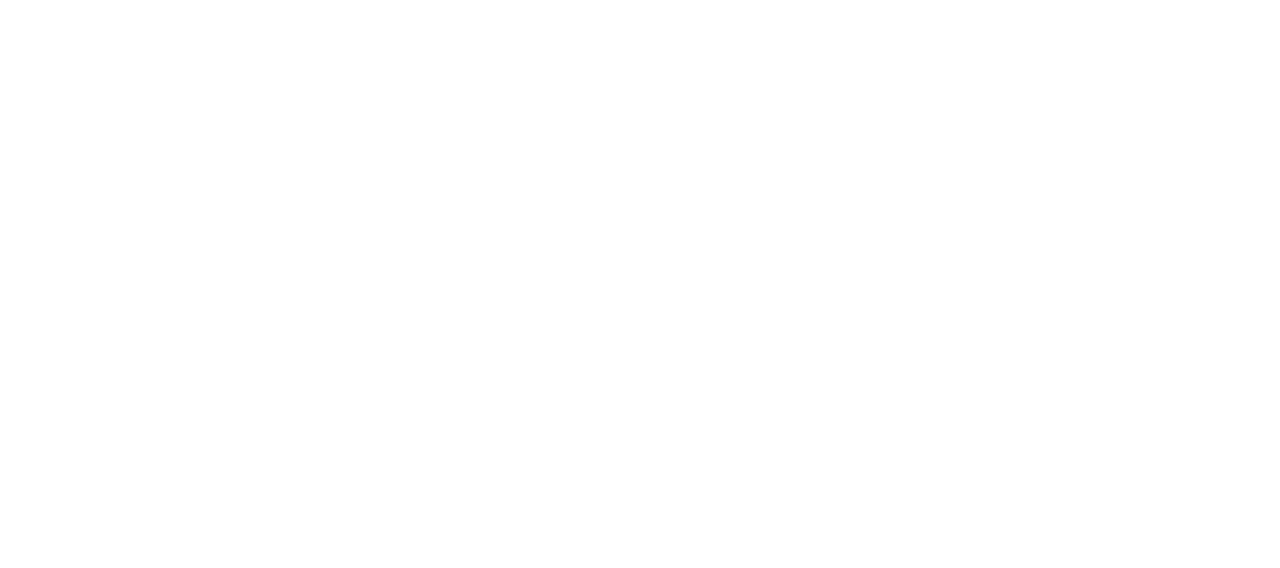
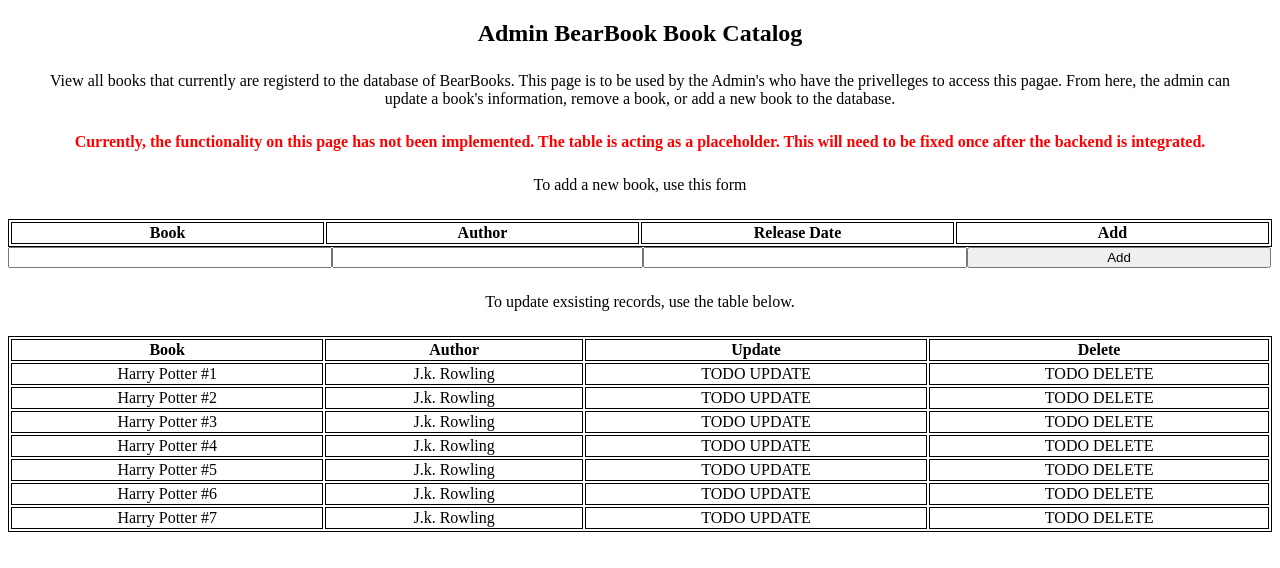
Before and after one commit to willissa2121/library_checkout_proj_3, an Angular app in the folder project-ui/: page /admin in a window 1280 px wide. Before the commit this address led to /. Shown: the top 568 px of the page. Built offline with nearby package versions, Linux system fonts and the light colour scheme.

Commit message:
Ui Update
Added the Admin component

```diff
--- /dev/null
+++ b/project-ui/src/app/admin/admin.component.css
@@ -0,0 +1,20 @@
+table {
+    border:1px solid black;
+    text-align: center;
+  }
+th {
+    border:1px solid black;
+    text-align: center;
+  }
+td {
+    border:1px solid black;
+    text-align: center;
+  }
+  h2{
+    text-align: center;;
+  }
+  p{
+    text-align:center;
+    width: auto;
+    margin:25px;
+  }
--- /dev/null
+++ b/project-ui/src/app/admin/admin.component.html
@@ -0,0 +1,78 @@
+<h2>Admin BearBook Book Catalog</h2>
+
+<p>View all books that currently are registerd to the database of BearBooks. This page is to be used by the Admin's who have the privelleges
+    to access this pagae. From here, the admin can update a book's information, remove a book, or add a new book to the database.
+</p>
+
+<p style="font-weight: bold; color:red;">
+  Currently, the functionality on this page has not been implemented. The table is acting as a placeholder. This will need to be fixed
+  once after the backend is integrated.
+</p>
+
+<p>To add a new book, use this form</p>
+<table style="width:100%; border:1px solid black; text-align: center;">
+    <tr>
+        <th style="border:1px solid black; text-align: center; width: 25%;">Book</th>
+        <th style="border:1px solid black; text-align: center; width: 25%;">Author</th>
+        <th style="border:1px solid black; text-align: center; width: 25%;">Release Date</th>
+        <th style="border:1px solid black; text-align: center; width: 25%;">Add</th>
+      </tr>
+</table>
+<form action="">
+    <input type="text" id="title" name="title" style="width:25%">
+    <input type="text" id="author" name="author" style="width:24%">
+    <input type="text" id="releaseDate" name="releaseDate" style="width:25%">
+    <input type="submit" value="Add" style="width:24%">
+</form>
+
+<p>To update exsisting records, use the table below.</p>
+<table style="width:100%; border:1px solid black; text-align: center;">
+  <tr>
+    <th style="border:1px solid black; text-align: center;">Book</th>
+    <th style="border:1px solid black; text-align: center;">Author</th>
+    <th style="border:1px solid black; text-align: center;">Update</th>
+    <th style="border:1px solid black; text-align: center;">Delete</th>
+  </tr>
+  <tr>
+    <td style="border:1px solid black; text-align: center;">Harry Potter #1</td>
+    <td style="border:1px solid black; text-align: center;">J.k. Rowling</td>
+    <td style="border:1px solid black; text-align: center;">TODO UPDATE</td>
+    <td style="border:1px solid black; text-align: center;">TODO DELETE</td>
+  </tr>
+  <tr>
+    <td style="border:1px solid black; text-align: center;">Harry Potter #2</td>
+    <td style="border:1px solid black; text-align: center;">J.k. Rowling</td>
+    <td style="border:1px solid black; text-align: center;">TODO UPDATE</td>
+    <td style="border:1px solid black; text-align: center;">TODO DELETE</td>
+  </tr>
+  <tr>
+    <td style="border:1px solid black; text-align: center;">Harry Potter #3</td>
+    <td style="border:1px solid black; text-align: center;">J.k. Rowling</td>
+    <td style="border:1px solid black; text-align: center;">TODO UPDATE</td>
+    <td style="border:1px solid black; text-align: center;">TODO DELETE</td>
+  </tr>
+  <tr>
+    <td style="border:1px solid black; text-align: center;">Harry Potter #4</td>
+    <td style="border:1px solid black; text-align: center;">J.k. Rowling</td>
+    <td style="border:1px solid black; text-align: center;">TODO UPDATE</td>
+    <td style="border:1px solid black; text-align: center;">TODO DELETE</td>
+  </tr>
+  <tr>
+    <td style="border:1px solid black; text-align: center;">Harry Potter #5</td>
+    <td style="border:1px solid black; text-align: center;">J.k. Rowling</td>
+    <td style="border:1px solid black; text-align: center;">TODO UPDATE</td>
+    <td style="border:1px solid black; text-align: center;">TODO DELETE</td>
+  </tr>
+  <tr>
+    <td style="border:1px solid black; text-align: center;">Harry Potter #6</td>
+    <td style="border:1px solid black; text-align: center;">J.k. Rowling</td>
+    <td style="border:1px solid black; text-align: center;">TODO UPDATE</td>
+    <td style="border:1px solid black; text-align: center;">TODO DELETE</td>
+  </tr>
+  <tr>
+    <td style="border:1px solid black; text-align: center;">Harry Potter #7</td>
+    <td style="border:1px solid black; text-align: center;">J.k. Rowling</td>
+    <td style="border:1px solid black; text-align: center;">TODO UPDATE</td>
+    <td style="border:1px solid black; text-align: center;">TODO DELETE</td>
+  </tr>
+</table>
--- /dev/null
+++ b/project-ui/src/app/admin/admin.component.ts
@@ -0,0 +1,15 @@
+import { Component, OnInit } from '@angular/core';
+
+@Component({
+  selector: 'app-admin',
+  templateUrl: './admin.component.html',
+  styleUrls: ['./admin.component.css']
+})
+export class AdminComponent implements OnInit {
+
+  constructor() { }
+
+  ngOnInit(): void {
+  }
+
+}
--- a/project-ui/src/app/app-routing.module.ts
+++ b/project-ui/src/app/app-routing.module.ts
@@ -3,12 +3,14 @@
 import { HomeComponent } from './home/home.component';
 import { LocationComponent } from './location/location.component';
 import { BooklistComponent } from './booklist/booklist.component';
+import { AdminComponent } from './admin/admin.component';
 
 const routes: Routes = [
   { path: '', redirectTo: 'home', pathMatch: 'full'},
   { path: 'home', component: HomeComponent },
   { path: 'location', component: LocationComponent },
   { path: 'booklist', component: BooklistComponent },
+  { path: 'admin', component: AdminComponent },
 ];
 
 @NgModule({
--- a/project-ui/src/app/app.module.ts
+++ b/project-ui/src/app/app.module.ts
@@ -6,13 +6,15 @@
 import { HomeComponent } from './home/home.component';
 import { LocationComponent } from './location/location.component';
 import { BooklistComponent } from './booklist/booklist.component';
+import { AdminComponent } from './admin/admin.component';
 
 @NgModule({
   declarations: [
     AppComponent,
     HomeComponent,
     LocationComponent,
-    BooklistComponent
+    BooklistComponent,
+    AdminComponent
   ],
   imports: [
     BrowserModule,
```
Also changed, not shown: 1 other file (tests, documents, lock files or other folders).
